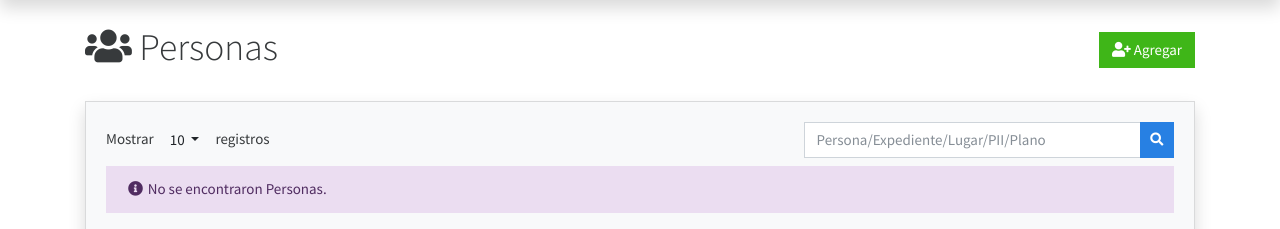
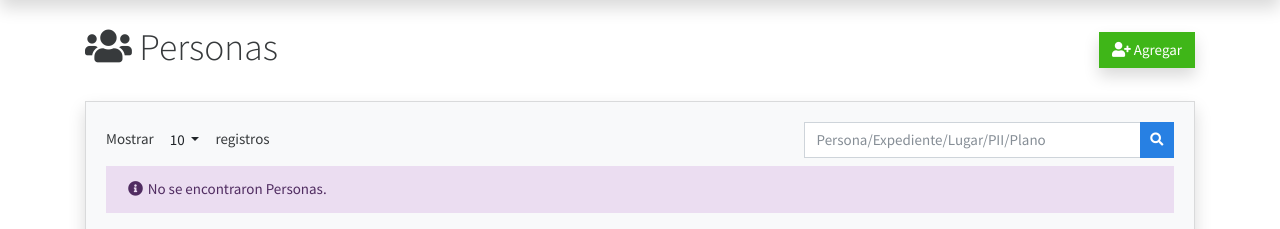
Before and after one commit to quijot/gea-package, a Django app: template gea/templates/gea/persona_list.html in a window 1280 px wide. Shown: the part 55-284 px from the top of the page. Run offline with Django 3.2, Linux system fonts and the light colour scheme; the template is opened without the code that fills it, so the values that code supplies are empty; some libraries are stand-ins or nearby versions.

Commit message:
Add shadow to button
Signed-off-by: Santiago Pestarini <santiagonob@gmail.com>

```diff
--- a/gea/templates/gea/persona_list.html
+++ b/gea/templates/gea/persona_list.html
@@ -6,10 +6,9 @@
 Personas
 {% endblock %}
 {% block page-heading-buttons %}
-<div class="btn-group">
+<div class="btn-group shadow">
   <a href="{% url 'persona_create' %}" class="btn btn-success">
-    <i class="fas fa-user-plus fa-fw"></i>
-    Agregar
+    <i class="fas fa-fw fa-user-plus"></i> Agregar
   </a>
 </div>
 {% endblock %}
```
